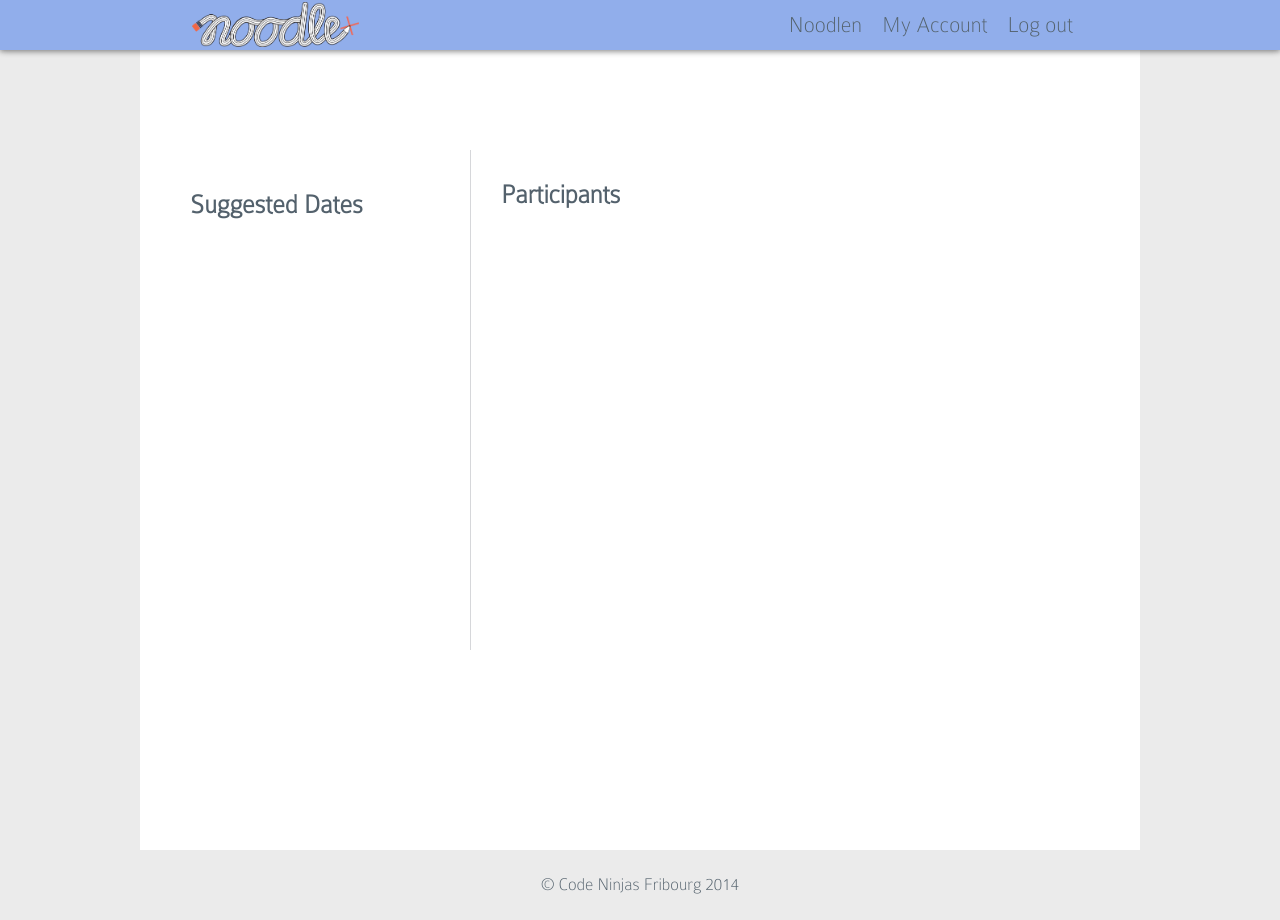
After one commit to Bergrebell/Noodle, a Rails app: page /task/event in a window 1280 px wide. The commit adds this page. Run offline with Rails 7, Linux system fonts and the light colour scheme; a user stored in the database is signed in; data that the repository does not hold is empty; some libraries are stand-ins or nearby versions.

Commit message:
-Prettified event page -Improved date visualisation -Improved window resizing

```diff
--- a/app/assets/stylesheets/application.css
+++ b/app/assets/stylesheets/application.css
@@ -19,6 +19,7 @@ html {
 
 header {
     width: 100%;
+    min-width: 800px;
     height: 50px;
     margin: 0 auto 0;
     display: block;
@@ -60,6 +61,7 @@ a {
     display: block;
     background-color: white;
     overflow: hidden;
+    min-width: 1000px;
 }
 
 #content {
@@ -67,6 +69,8 @@ a {
     padding-right: 50px;
     padding-bottom: 50px;
     padding-left: 50px;
+    min-height: 700px;
+    min-width: 500px;
 }
 
 .button {
@@ -155,6 +159,7 @@ a {
 
 #penlong {
     margin-top: 40px;
+    margin-bottom: 40px;
     float: left;
 }
 
@@ -280,7 +285,7 @@ a {
     width: 100%;
 }
 
-.friend, .event, .invite {
+.friend, .event, .invite, .participant {
     width: 150px;
     height: 100px;
     margin-right: 20px;
@@ -432,3 +437,66 @@ a {
     width: 25px;
     margin: 4px 0 0 5px;
 }
+
+.event-page {
+    width: 100%;
+    margin: auto;
+}
+
+.event-info {
+    width: 30%;
+    margin-right: 30px;
+    min-height: 500px;
+    min-width: 200px;
+    border-right: 1px solid #d6d7da;
+    padding: 0 10px 0 0;
+    margin-bottom: 40px;
+}
+
+    .event-info h2 {
+        width: auto;
+        text-align: left;
+    }
+
+.event-description {
+    margin-top: 30px;
+    margin-bottom: 40px;
+}
+
+.participants {
+    min-height: 250px;
+}
+
+    .participants h2 {
+        text-align: left;
+        margin-bottom: 20px;
+        margin-top: 30px;
+    }
+
+.event-dates {
+    width: 70%;
+    margin: auto;
+    margin-top: 50px;
+}
+
+.event-date {
+    box-shadow: 0 0 2px rgba(0,0,0,.12),0 2px 4px rgba(0,0,0,.24);
+    color: #EC4E34;
+    margin: auto;
+    width: 110px;
+    height: 110px;
+    padding: 5px 5px 5px 5px;
+    margin-right: 20px;
+    margin-bottom: 20px;
+}
+
+.day {
+    margin: auto;
+    text-align: center;
+    font-size: 70px;
+    font-weight: bolder;
+}
+
+    div .day {
+        margin-top: 30px;
+    }
--- a/app/controllers/tasks_controller.rb
+++ b/app/controllers/tasks_controller.rb
@@ -79,7 +79,9 @@ class TasksController < ApplicationController
   end
 
 
-  def date_suggestion
+  def event
+    @task = Task.where(id: params[:id])
+    @dates = Selectdate.where(task_id: params[:id])
     @participants = Attendee.where(participate: true, task_id: params[:id])
     @users = @participants.map { |p| User.find_by id: p.user_id }.to_set.to_a
 
--- a/app/controllers/users_controller.rb
+++ b/app/controllers/users_controller.rb
@@ -38,7 +38,7 @@ class UsersController < ApplicationController
           end
         end
       end
-      redirect_to :controller => 'tasks', :action => 'date_suggestion', :id => params[:id]
+      redirect_to :controller => 'tasks', :action => 'event', :id => params[:id]
     end
 
     private
--- a/app/views/sessions/account.html.erb
+++ b/app/views/sessions/account.html.erb
@@ -44,7 +44,7 @@
 <div class="floatright accountcontainer" id="created_events">
   <h2>Your created events</h2>
     <% for event in @events %>
-      <%= link_to(controller: "tasks", action: "date_suggestion", id: event.id) do %>
+      <%= link_to(controller: "tasks", action: "event", id: event.id) do %>
         <div class="event floatleft">
           <div class="etitle">
             <%= event.title %>
--- a/app/views/tasks/date_suggestion.html.erb
+++ /dev/null
@@ -1,6 +0,0 @@
-<p>Date Suggestions</p>
-
-
-<% @participants.map do |part| %>
-    <li>Username: <%= part.user.username %> Userweight: <%= part.user_weight %> </li>
-<% end %>
--- /dev/null
+++ b/app/views/tasks/event.html.erb
@@ -0,0 +1,55 @@
+<div id="event-view" class="view">
+
+    <div class="event-page">
+
+        <div class="event-info floatleft">
+            <h2><%= @task.first.title %></h2>
+            <div class="event-description">
+                <%= @task.first.text %>
+            </div>
+            <div class="suggested-dates">
+                <h2>Suggested Dates</h2>
+            </div>
+        </div>
+
+        <div class="event-dates">
+            <% for date in @dates do %>
+                <div class="event-date floatleft">
+                    <div class="month floatleft">
+                        <%= date.task_date.strftime("%B") %>
+                    </div>
+                    <div class="year floatright">
+                        <%= date.task_date.strftime("%Y") %>
+                    </div>
+                    <div class="day">
+                        <%= date.task_date.strftime("%d") %>
+                    </div>
+                </div>
+            <% end %>
+        </div>
+
+        <div class="participants floatleft">
+            <h2>Participants</h2>
+            <% for participant in @participants do %>
+                <div class="participant floatleft">
+                    <div class="avatar_small floatleft">
+                        <%= image_tag avatar_url(participant.user, 50), :class => "avatar" %>
+                    </div>
+                    <div class="fname">
+                        <%= participant.user.username %>
+                    </div>
+                    <div class="fcompany">
+                        <%= participant.user.company %>
+                    </div>
+                </div>
+            <% end %>
+        </div>
+
+<br><br><br><br><br><br><br><br><br><br><br><br><br><br><br>
+        <div class="floatleft">
+            <% @participants.map do |part| %>
+                <li>Username: <%= part.user.username %> Userweight: <%= part.user_weight %> </li>
+            <% end %>
+        </div>
+    </div>
+</div>
--- a/app/views/tasks/select_date.html.erb
+++ b/app/views/tasks/select_date.html.erb
@@ -3,7 +3,7 @@
 
   <% @taskdates.each do |date| %>
     <div class="dates">
-      <p><%= date.task_date %></p>
+      <p><%= date.task_date.strftime("%A, %d %B %Y") %></p>
       <%= link_to :url => "/delete_date", :id => date do%>
         <i class="fa fa-times"></i>
       <% end %>
--- a/config/routes.rb
+++ b/config/routes.rb
@@ -7,7 +7,7 @@ Rails.application.routes.draw do
   get 'tasks/select_date'
   get 'tasks/user_weight', :as => "user_weight"
   get 'tasks/select_user', :as => "select_user"
-  get 'task/date_suggestion' => "tasks#date_suggestion", :as => "date_suggestion"
+  get 'task/event' => "tasks#event", :as => "event"
 
   match "tasks/participate" => "tasks#participate", :via => :post
   match "tasks/create_date" => "tasks#create_date", :via => :patch, :as => "create_date"
```
